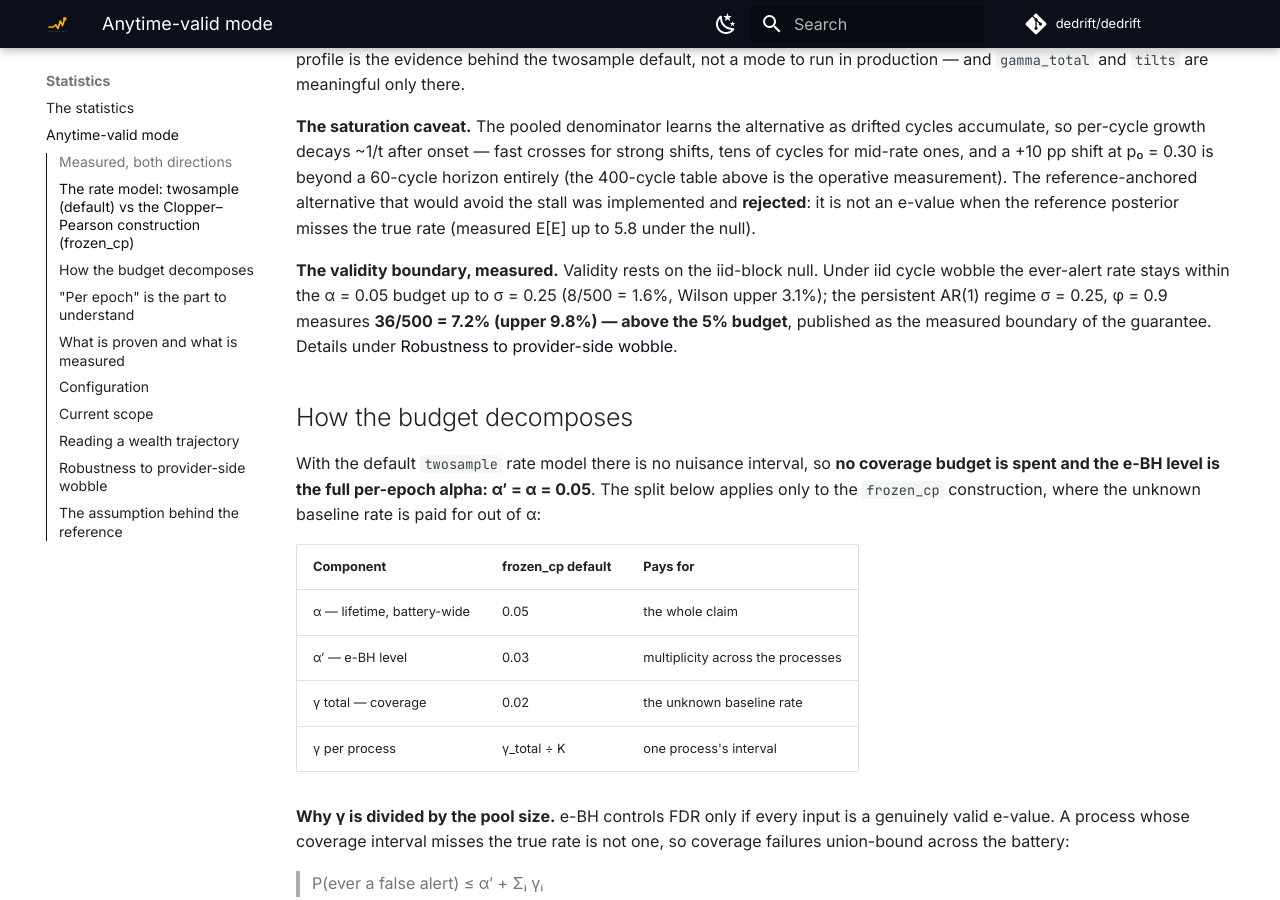
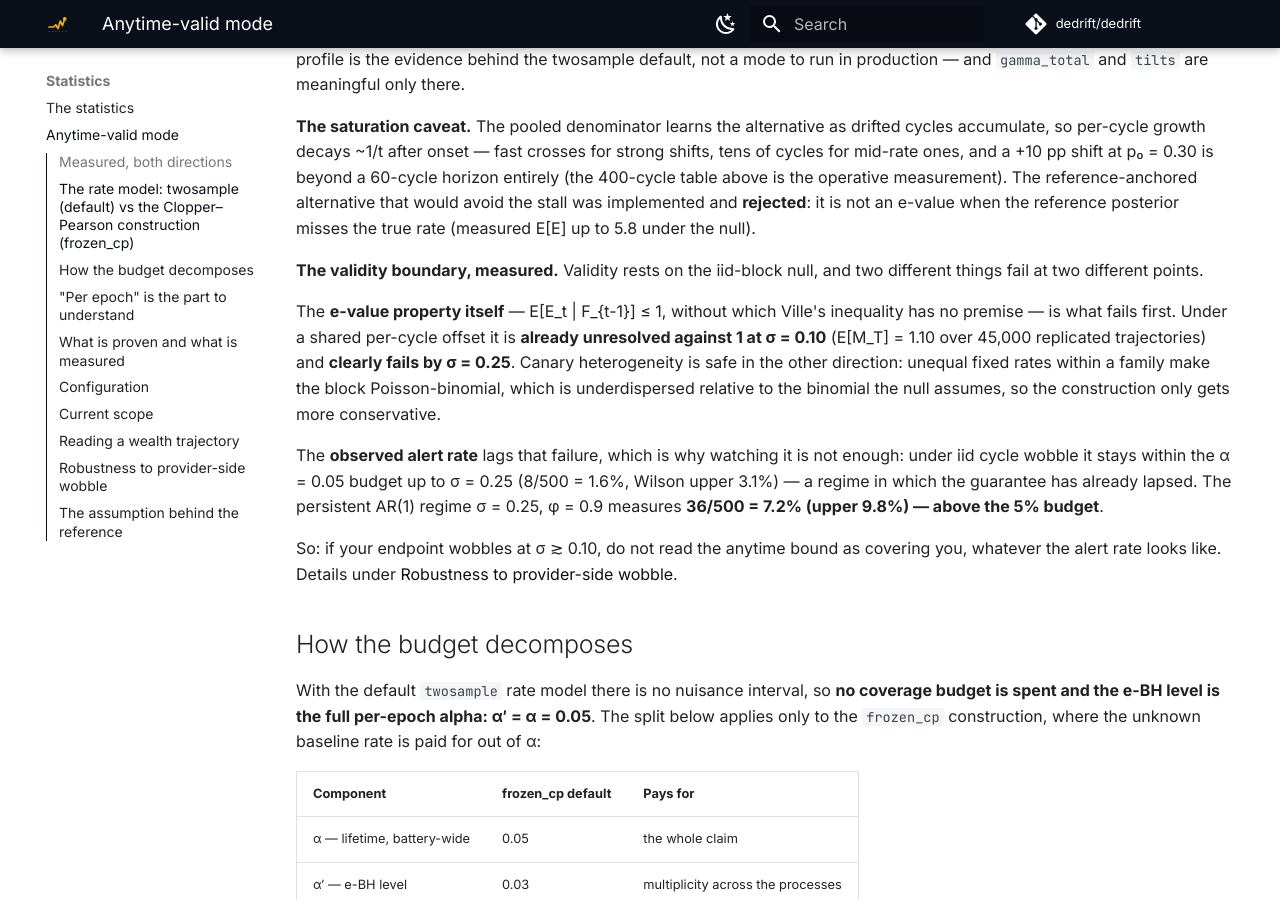
Before and after one commit to dedrift/dedrift, an MkDocs documentation site: the page built from docs/anytime.md, in a window 1280 px wide and 900 px high, scrolled down 2450 px. Built offline with MkDocs 1.6.1 and Material for MkDocs 9.7.7, drawn with Linux system fonts in a browser that asks for light colours; comment, search, counter and statistics services are not loaded; some of the changed text lies outside the part shown.

Commit message:
docs: carry the replicated e-value scope boundary onto the site
Replicating the paper's e-value scope table at 45,000 trajectories (11x the
published 4,000) moves the sigma = 0.10 cell from 0.70 to 1.10 and leaves it
unresolved against 1. The sigma = 0.25 violation reproduces in every seed and
the heterogeneity ladder reproduces monotonically, so the structure stands --
but the guarantee lapses earlier than published, and earlier than the alert
rate reveals.

The site said the opposite of what that implies. "Hosted with wobble: anytime
mode (valid there)" pointed operators at a path whose premise may already be
gone at the magnitude a hosted endpoint actually produces, and both the
landing page and the statistics page treated the sigma = 0.25 alert-rate
breach as the boundary of the guarantee. It is the boundary of the observed
rate; the guarantee goes first, and the whole point of measuring E[M_T]
separately is that watching alerts would never show you that.

The anytime page now states both boundaries and which one binds. Operating
guidance moves from sigma >~ 0.25 to sigma >~ 0.10 throughout.

Separately, the anytime page's harness cross-check carried 0/60 and 1/40
where the figure and the paper report 0/40 and 1/30. Both artifacts were
internally consistent -- their Wilson bounds matched their own denominators --
so this was two versions of one measurement, not an arithmetic slip. The
figure's plotted error bars sit at 0.088 and 0.167, which is the run that
survives; the old pair is superseded and guarded.

```diff
--- a/docs/anytime.md
+++ b/docs/anytime.md
@@ -134,12 +134,27 @@ reference-anchored alternative that would avoid the stall was implemented
 and **rejected**: it is not an e-value when the reference posterior misses
 the true rate (measured E[E] up to 5.8 under the null).
 
-**The validity boundary, measured.** Validity rests on the iid-block null.
-Under iid cycle wobble the ever-alert rate stays within the α = 0.05
-budget up to σ = 0.25 (8/500 = 1.6%, Wilson upper 3.1%); the persistent
-AR(1) regime σ = 0.25, φ = 0.9 measures **36/500 = 7.2% (upper 9.8%) —
-above the 5% budget**, published as the measured boundary of the
-guarantee. Details under [Robustness to provider-side
+**The validity boundary, measured.** Validity rests on the iid-block null,
+and two different things fail at two different points.
+
+The **e-value property itself** — E[E_t | F_{t-1}] ≤ 1, without which
+Ville's inequality has no premise — is what fails first. Under a shared
+per-cycle offset it is **already unresolved against 1 at σ = 0.10**
+(E[M_T] = 1.10 over 45,000 replicated trajectories) and **clearly fails by
+σ = 0.25**. Canary heterogeneity is safe in the other direction: unequal
+fixed rates within a family make the block Poisson-binomial, which is
+underdispersed relative to the binomial the null assumes, so the
+construction only gets more conservative.
+
+The **observed alert rate** lags that failure, which is why watching it is
+not enough: under iid cycle wobble it stays within the α = 0.05 budget up
+to σ = 0.25 (8/500 = 1.6%, Wilson upper 3.1%) — a regime in which the
+guarantee has already lapsed. The persistent AR(1) regime σ = 0.25,
+φ = 0.9 measures **36/500 = 7.2% (upper 9.8%) — above the 5% budget**.
+
+So: if your endpoint wobbles at σ ≳ 0.10, do not read the anytime bound as
+covering you, whatever the alert rate looks like. Details under
+[Robustness to provider-side
 wobble](#robustness-to-provider-side-wobble).
 
 ## How the budget decomposes
@@ -311,8 +326,10 @@ its ladder is on [the statistics page](statistics.md#cycle-effects)):
 | 0.10 | 0.90 | 4/500 |
 | 0.25 | 0.90 | **36/500 — 7.2%, Wilson upper 9.8%** |
 
-Harness cross-checks at a 60-cycle horizon agree at small n: 0/60 with no
-wobble (upper 6.0%), 1/40 at σ = 0.15 (upper 12.9%).
+Harness cross-checks at a 60-cycle horizon agree at small n: 0/40 with no
+wobble (upper 8.8%), 1/30 at σ = 0.15 (upper 16.7%). (Published here at
+first as 0/60 and 1/40; those denominators did not match the run the
+figure and the paper report, and are superseded.)
 
 Read the last row against its matched controls. At σ = 0.25 the rate goes
 8/500 (φ = 0) → 36/500 (φ = 0.90): monotone in persistence at fixed
@@ -320,9 +337,12 @@ magnitude, which is what the theory predicts if the causal condition is
 what binds — persistent offsets are exactly the configuration in which
 unobserved provider-side state can correlate streams through time. And
 7.2% **exceeds the α = 0.05 budget**. That is the measured boundary of the
-guarantee, published rather than smoothed over: the lifetime claim holds
-under memoryless wobble up to σ = 0.25, and does not hold under strongly
-persistent wobble of that magnitude.
+guarantee, published rather than smoothed over: the observed rate stays
+inside budget under memoryless wobble up to σ = 0.25, and does not under
+strongly persistent wobble of that magnitude. Read that alongside the
+validity boundary above — the observed rate staying inside α up to
+σ = 0.25 is not the same as the guarantee holding there, and it does not:
+the e-value property is already unresolved at σ = 0.10.
 
 Why persistence and not just magnitude: an offset redrawn independently each
 cycle has no past, so however large it is it cannot violate a condition
```
Also changed, not shown: docs/statistics.md (+9 -5 lines), 2 other files.
